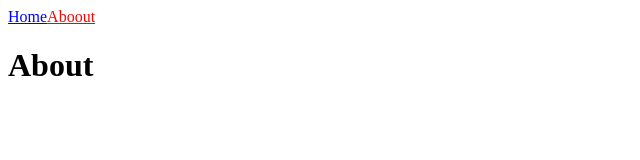
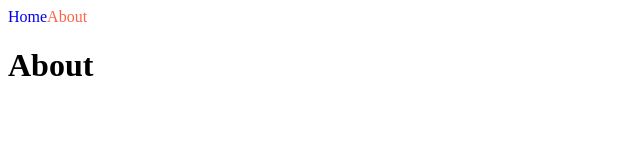
Before and after one commit to dongduu/prac_NextJS, a Next.js app in the folder nextjs_intro/: page /about in a window 1280 px wide. Shown: the top 160 px of the page, without its empty margins (0-640 px from the left). Built offline with nearby package versions, Linux system fonts and the light colour scheme.

Commit message:
feat: CSS module

```diff
--- a/nextjs_intro/components/NavBar.js
+++ b/nextjs_intro/components/NavBar.js
@@ -1,16 +1,28 @@
 import Link from "next/link";
 import { useRouter } from "next/router";
+import styles from "./NavBar.module.css";
 
 export default function NavBar() {
   const router = useRouter();
   return (
     <nav>
       <Link href="/">
-        <a style={{ color: router.pathname === "/" ? "red" : "blue" }}>Home</a>
+        <a
+          className={`${styles.link} ${
+            router.pathname === "/" ? styles.active : ""
+          }`}
+        >
+          Home
+        </a>
       </Link>
       <Link href="/about">
-        <a style={{ color: router.pathname === "/about" ? "red" : "blue" }}>
-          Aboout
+        <a
+          className={[
+            styles.link,
+            router.pathname === "/about" ? styles.active : "",
+          ].join(" ")}
+        >
+          About
         </a>
       </Link>
     </nav>
--- /dev/null
+++ b/nextjs_intro/components/NavBar.module.css
@@ -0,0 +1,7 @@
+.link {
+  text-decoration: none;
+}
+
+.active {
+  color: tomato;
+}
```
